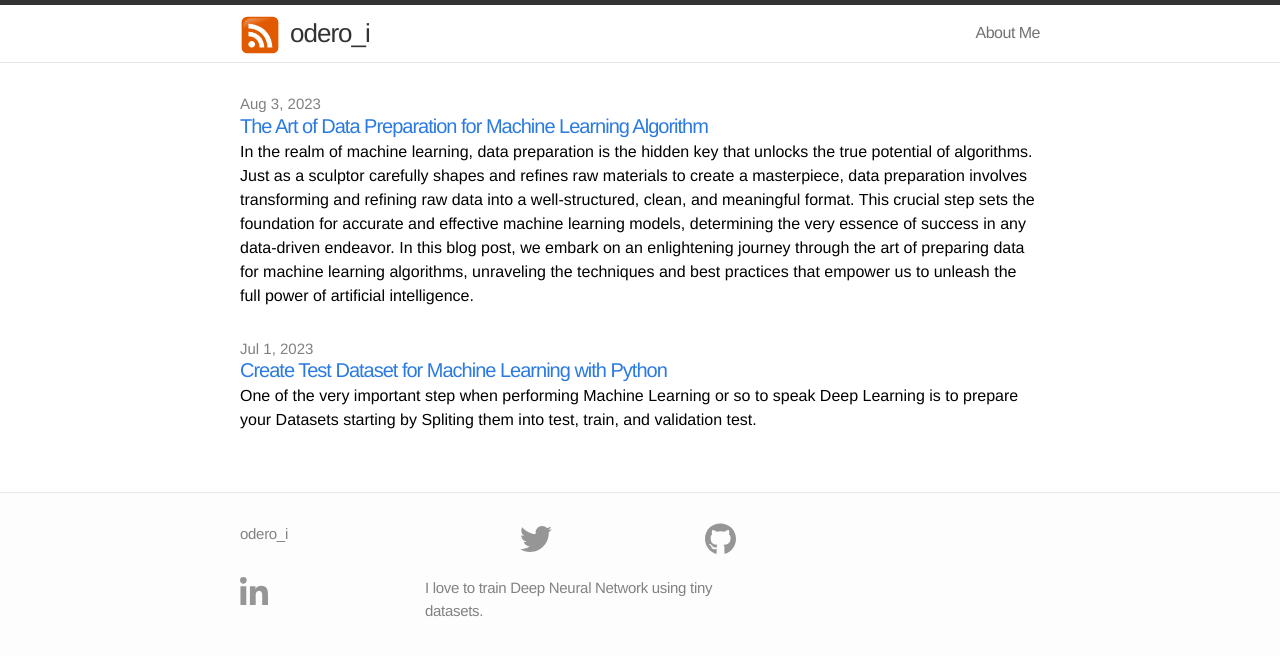
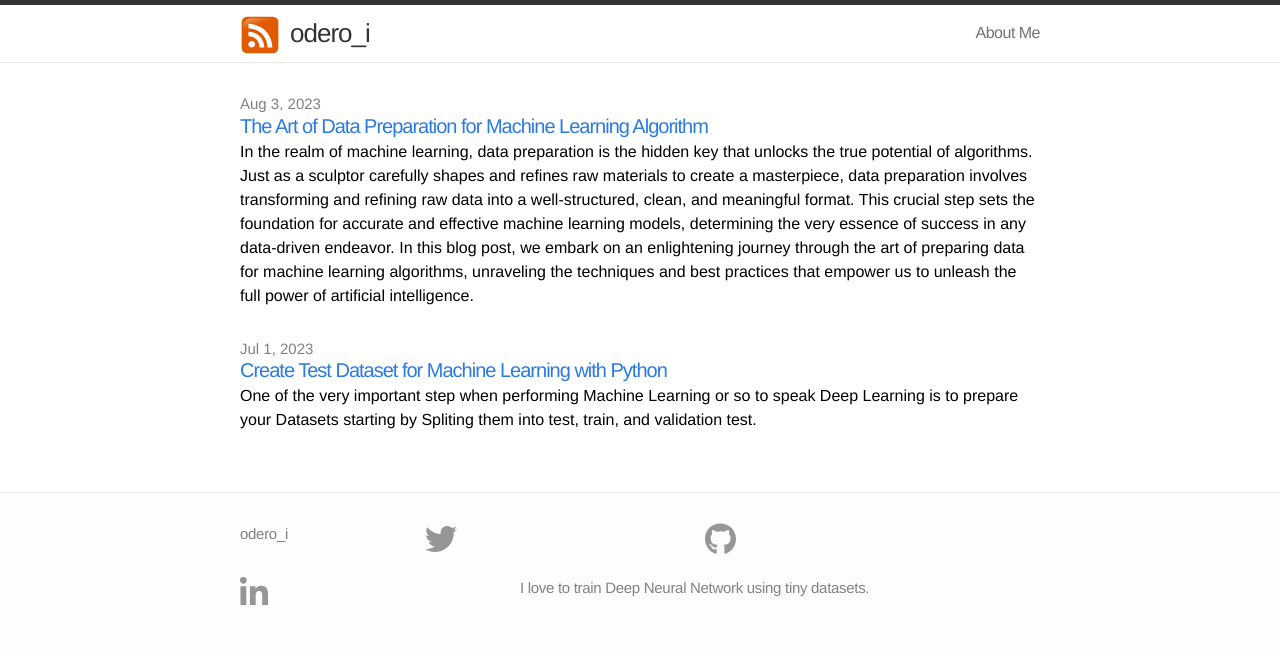
Before and after one commit to oderoi/oderoi.github.io, a Jekyll site: the page built from index.markdown, in a window 1280 px wide. Shown: the top 656 px of the page. Built offline with Jekyll 4.4.1, drawn with Linux system fonts in a browser that asks for light colours.

Commit message:
Update footer.html

```diff
--- a/_includes/footer.html
+++ b/_includes/footer.html
@@ -4,14 +4,14 @@
 
     <!-- <h2 class="footer-heading">{{ site.title }}</h2> -->
 
-    <div class="footer-col-1 column">
+    <div class="footer-col-2 column">
       <ul>
         <li>{{ site.title }}</li>
         <!-- <li><a href="mailto:{{ site.email }}">{{ site.email }}</a></li> -->
       </ul>
     </div>
 
-    <div class="footer-col-2 column">
+    <div class="footer-col-1 column">
         {% if site.twitter_username %}
         <a href="https://twitter.com/{{ site.twitter_username }}">
           <span class="icon twitter">
@@ -26,7 +26,7 @@
 
     </div>
 
-    <div class="footer-col-2 column">
+    <div class="footer-col-1 column">
         {% if site.github_username %}
           <a href="https://github.com/{{ site.github_username }}">
             <span class="icon github">
@@ -41,7 +41,7 @@
 
     </div>
 
-    <div class="footer-col-2 column">
+    <div class="footer-col-1 column">
       {% if site.linkdin_username %}
         <a href="www.linkedin.com/in/{{ site.linkdin_username }}">
           <span class="icon github">
@@ -57,7 +57,7 @@
   </div>
 
 
-    <div class="footer-col-3 column">
+    <div class="footer-col-4 column">
       <p class="text">{{ site.description }}</p>
     </div>
 
```
